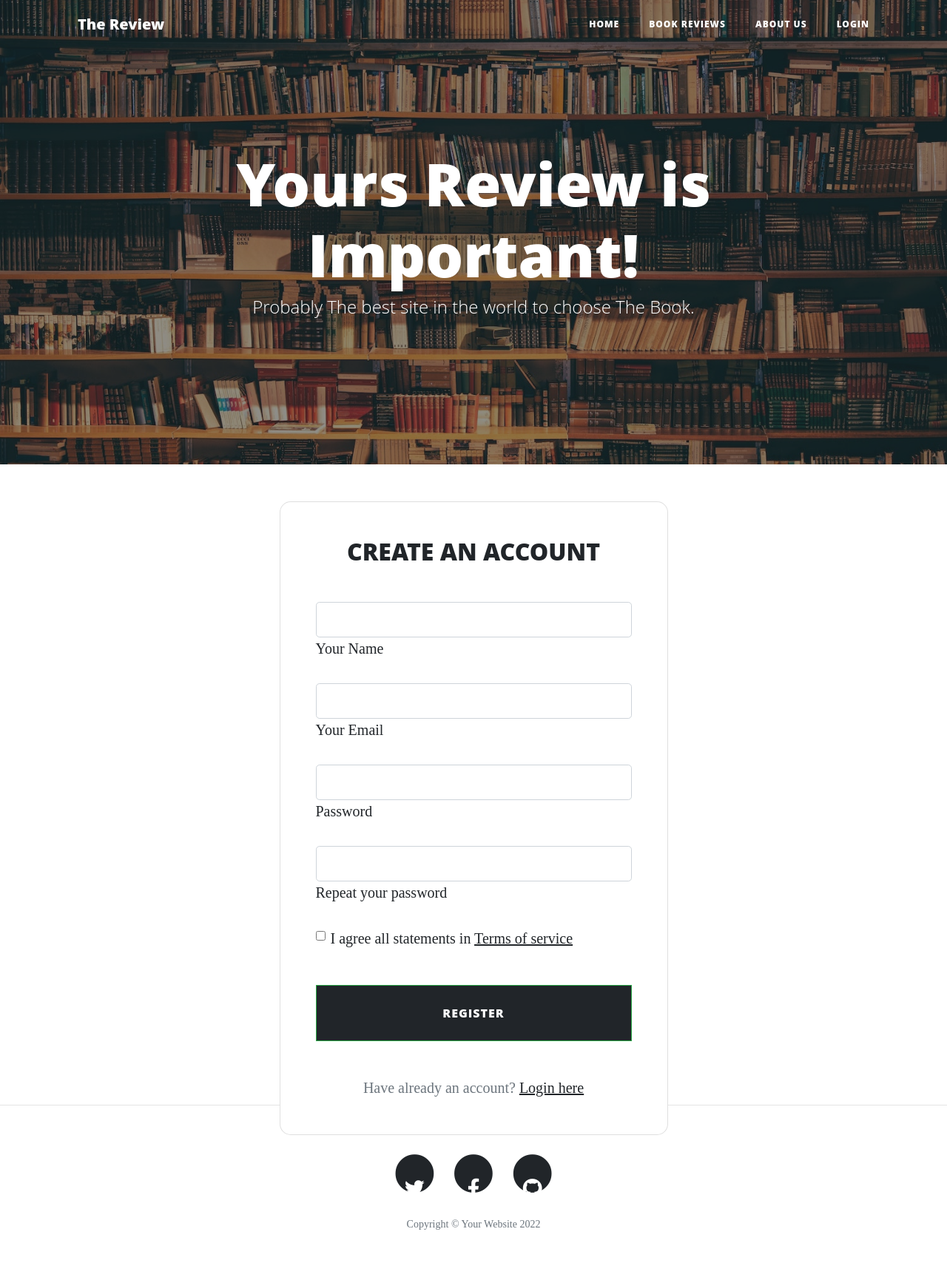
After one commit to LySeriuos/MS-3-book-review, a Flask app: page /register in a window 1280 px wide. The commit adds this page. Shown: the whole page at 74% size. Run offline with Flask 2, Linux system fonts and the light colour scheme; some libraries are stand-ins or nearby versions.

Commit message:
added registration form from bootstrap templates

```diff
--- a/first.py
+++ b/first.py
@@ -6,6 +6,7 @@ from flask import (
 from werkzeug.wrappers import Request, Response
 from flask_pymongo import PyMongo
 from bson.objectid import ObjectId
+from werkzeug.security import generate_password_hash, check_password_hash
 if os.path.exists("env.py"):
     import env
 
@@ -70,6 +71,10 @@ def login():
     return render_template('login.html', page_title="Please login", error=error)
 
 
+@app.route("/register", methods=["GET", "POST"])
+def register():
+    return render_template("register.html")
+
 # this is only if on test. It shouldn't be on normal basis
 
 
--- a/static/css/style.css
+++ b/static/css/style.css
@@ -1,6 +1,12 @@
 .col-md-5 img {
     width: 100%;
 }
+
+.btn-success {
+  background-color: #212529;
+  color: #fff !important;
+}
+
 
 .divider:after,
 .divider:before {
--- a/templates/base.html
+++ b/templates/base.html
@@ -8,7 +8,9 @@
     <link rel="stylesheet" href="{{ url_for('static', filename='css/clean-blog.min.css') }}" type="text/css">
     <link rel="stylesheet" href="{{ url_for('static', filename='css/style.css') }}" type="text/css">
 	<link rel="stylesheet" href="https://cdnjs.cloudflare.com/ajax/libs/font-awesome/5.15.4/css/all.min.css" type="text/css">
-	<link rel="stylesheet" href="https://cdnjs.cloudflare.com/ajax/libs/materialize/1.0.0/css/materialize.min.css" type="text/css">
+
+	{% block styles %}
+    {% endblock %}
 
     <title>MS-3-book-review</title>
 </head>
@@ -103,11 +105,13 @@
 	<!-- Bootstrap core JavaScript -->
 	<script src="{{ url_for('static', filename='vendor/jquery/jquery.min.js') }}"></script>
 	<script src="{{ url_for('static', filename='vendor/bootstrap/js/bootstrap.bundle.min.js') }}"></script>
+	{% block scripts %}
+    {% endblock %}
 
 	<!-- Custom scripts for this template -->
 	<script src="{{ url_for('static', filename='js/clean-blog.min.js') }}"></script>
     <script>$("#copyright").text(new Date().getFullYear());</script>
 	<script src="/static/js/jquery.js"></script>
-	<script src="https://cdnjs.cloudflare.com/ajax/libs/materialize/1.0.0/js/materialize.min.js"></script>
+
 </body>
 </html>
--- /dev/null
+++ b/templates/register.html
@@ -0,0 +1,66 @@
+{% extends "base.html" %}
+{% block content %}
+
+<section class="vh-100 bg-image">
+    <div class="mask align-items-center h-100 gradient-custom-3">
+      <div class="container h-100">
+        <div class="row d-flex justify-content-center align-items-center h-100">
+          <div class="col-12 col-md-9 col-lg-7 col-xl-6">
+            <div class="card" style="border-radius: 15px;">
+              <div class="card-body p-5">
+                <h2 class="text-uppercase text-center mb-5">Create an account</h2>
+
+                <form>
+
+                  <div class="form-outline mb-4">
+                    <input type="text" id="form3Example1cg" class="form-control form-control-lg" />
+                    <label class="form-label" for="form3Example1cg">Your Name</label>
+                  </div>
+
+                  <div class="form-outline mb-4">
+                    <input type="email" id="form3Example3cg" class="form-control form-control-lg" />
+                    <label class="form-label" for="form3Example3cg">Your Email</label>
+                  </div>
+
+                  <div class="form-outline mb-4">
+                    <input type="password" id="form3Example4cg" class="form-control form-control-lg" />
+                    <label class="form-label" for="form3Example4cg">Password</label>
+                  </div>
+
+                  <div class="form-outline mb-4">
+                    <input type="password" id="form3Example4cdg" class="form-control form-control-lg" />
+                    <label class="form-label" for="form3Example4cdg">Repeat your password</label>
+                  </div>
+
+                  <div class="form-check justify-content-center mb-5">
+                    <input
+                      class="form-check-input me-2"
+                      type="checkbox"
+                      value=""
+                      id="form2Example3cg"
+                    />
+                    <label class="form-check-label" for="form2Example3g">
+                      I agree all statements in <a href="#!" class="text-body"><u>Terms of service</u></a>
+                    </label>
+                  </div>
+
+                  <div class="d-flex justify-content-center">
+                    <button type="button" class="btn btn-success btn-block btn-lg gradient-custom-4 text-body">Register</button>
+                  </div>
+
+                  <p class="text-center text-muted mt-5 mb-0">Have already an account? <a href="#!" class="fw-bold text-body"><u>Login here</u></a></p>
+
+                </form>
+
+              </div>
+            </div>
+          </div>
+        </div>
+      </div>
+    </div>
+  </section>
+
+
+
+
+{% endblock %}
```
